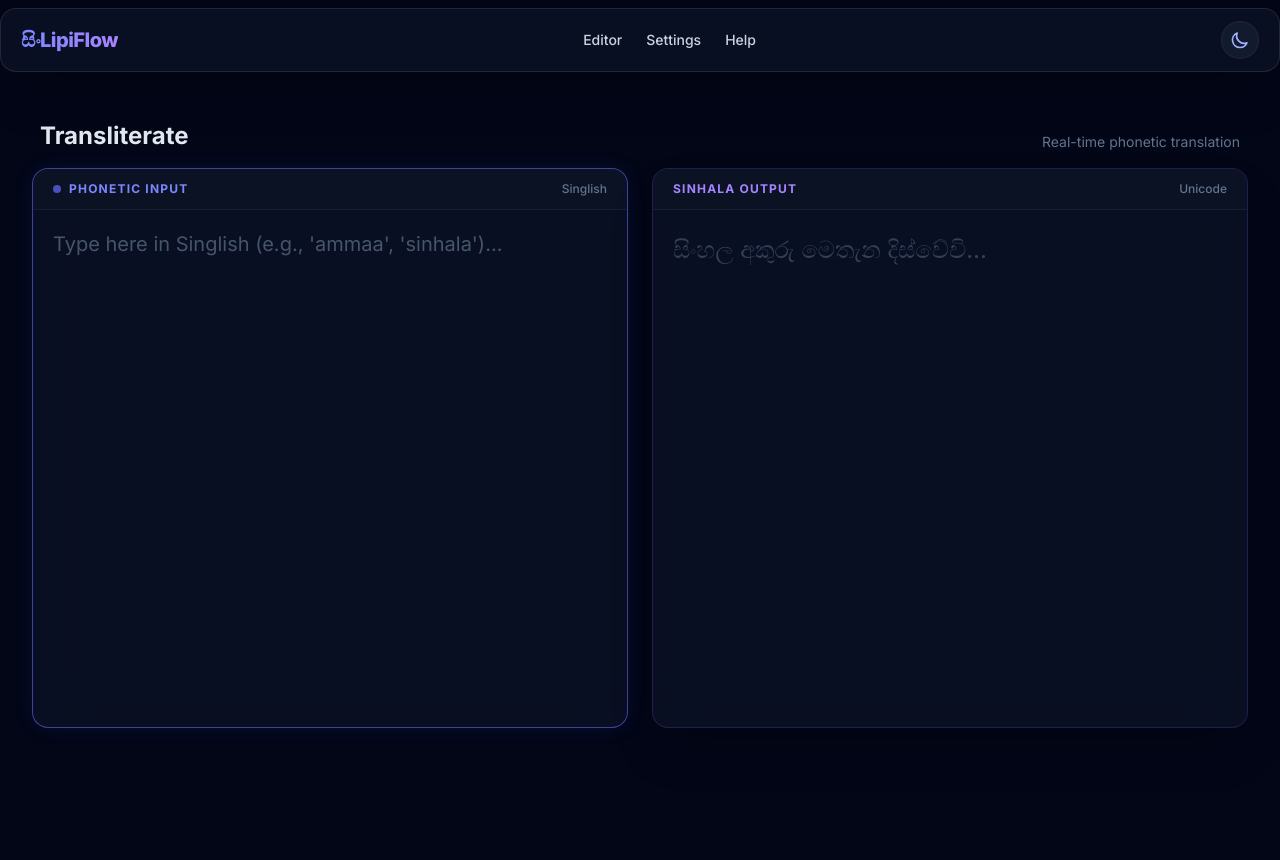
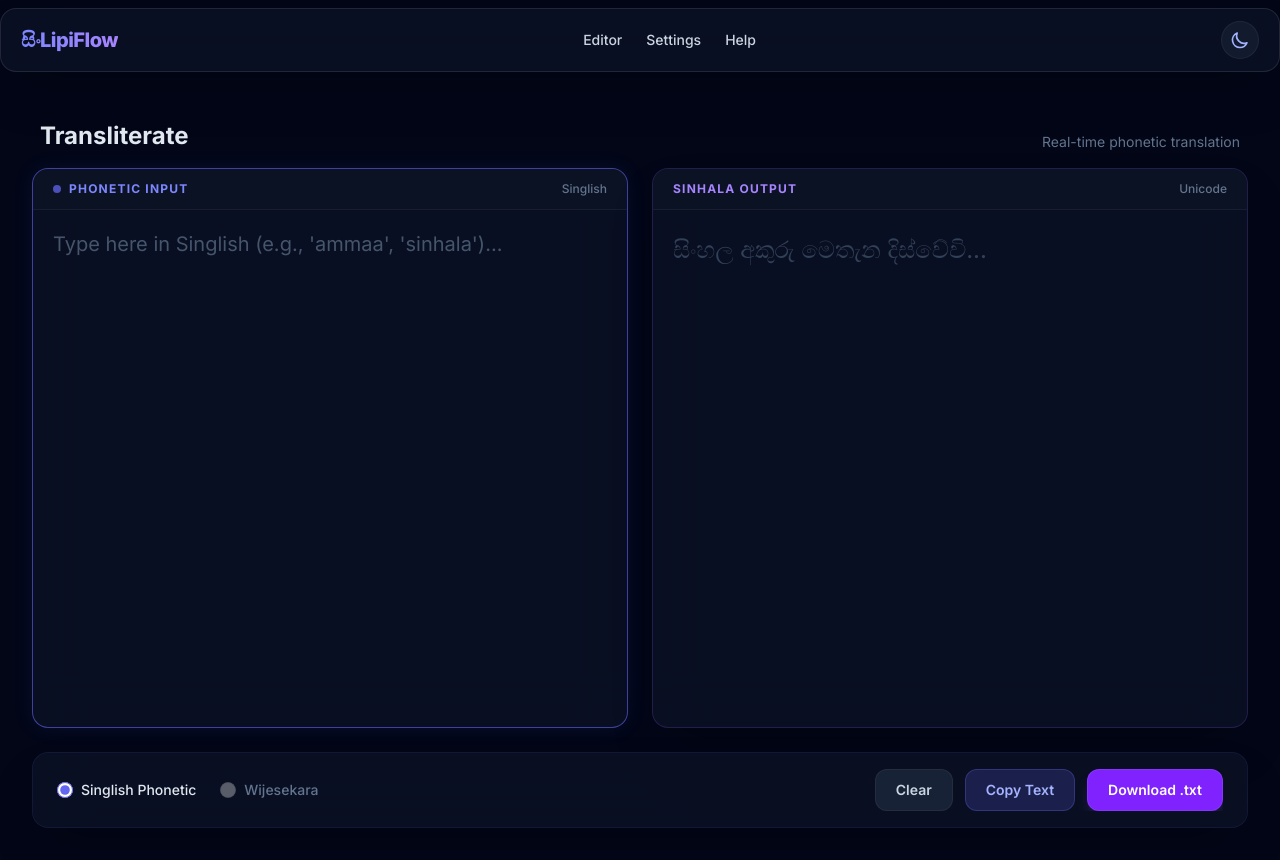
Before and after one commit to iamlasantha/LipiFlow, a Next.js app: page / in a window 1280 px wide. Before the commit the page ends 800 px from the top, so only its background shows below. Built offline with nearby package versions, Linux system fonts and the light colour scheme.

Commit message:
feat(ui): implement utility Toolbar component for Editor

```diff
--- a/src/components/Editor.tsx
+++ b/src/components/Editor.tsx
@@ -1,11 +1,13 @@
 'use client';
 
 import { useTransliteration } from '@/hooks/useTransliteration';
+import { Toolbar } from './Toolbar';
 
 export function Editor() {
-  const { inputText, outputText, handleInputChange } = useTransliteration();
+  const { inputText, outputText, handleInputChange, clear } = useTransliteration();
 
   return (
+    <div className="w-full flex flex-col">
       <div className="w-full flex flex-col lg:flex-row gap-6 h-[60vh] lg:h-[70vh] min-h-[400px]">
         {/* Left Card: Input */}
         <div className="flex-1 glass-panel flex flex-col overflow-hidden relative group border-indigo-500/20 focus-within:border-indigo-500/60 focus-within:shadow-[0_0_20px_rgba(99,102,241,0.1)] transition-all duration-300">
@@ -43,5 +45,9 @@ export function Editor() {
           />
         </div>
       </div>
+
+      {/* Toolbar actions */}
+      <Toolbar outputText={outputText} onClear={clear} />
+    </div>
   );
 }
--- /dev/null
+++ b/src/components/Toolbar.tsx
@@ -0,0 +1,76 @@
+'use client';
+
+import { useState } from 'react';
+
+interface ToolbarProps {
+  outputText: string;
+  onClear: () => void;
+}
+
+export function Toolbar({ outputText, onClear }: ToolbarProps) {
+  const [copied, setCopied] = useState(false);
+
+  const handleCopy = async () => {
+    if (!outputText) return;
+    try {
+      await navigator.clipboard.writeText(outputText);
+      setCopied(true);
+      setTimeout(() => setCopied(false), 2000);
+    } catch (err) {
+      console.error('Failed to copy', err);
+    }
+  };
+
+  const handleDownload = () => {
+    if (!outputText) return;
+    const blob = new Blob([outputText], { type: 'text/plain;charset=utf-8' });
+    const url = URL.createObjectURL(blob);
+    const link = document.createElement('a');
+    link.href = url;
+    link.download = `LipiFlow_export_${new Date().toISOString().split('T')[0]}.txt`;
+    link.click();
+    URL.revokeObjectURL(url);
+  };
+
+  return (
+    <div className="w-full flex flex-col md:flex-row items-center justify-between glass-panel px-6 py-4 border-indigo-500/10 mt-6 gap-4">
+      {/* Layout Toggle Mapping (Singlish / Wijesekara mapping selection) */}
+      <div className="flex items-center gap-6">
+        <label className="flex items-center gap-2 cursor-pointer text-sm font-medium text-slate-200 hover:text-indigo-400 transition-colors">
+          <input type="radio" defaultChecked name="layout" className="w-4 h-4 accent-indigo-500 border-slate-600 bg-slate-800" />
+          Singlish Phonetic
+        </label>
+        <label className="flex items-center gap-2 cursor-pointer text-sm font-medium text-slate-500 hover:text-indigo-400 transition-colors" title="Coming soon">
+          <input type="radio" disabled name="layout" className="w-4 h-4 accent-indigo-500 border-slate-700 bg-slate-800 disabled:opacity-50" />
+          Wijesekara
+        </label>
+      </div>
+
+      {/* Editor Utilities */}
+      <div className="flex items-center gap-3 w-full md:w-auto overflow-x-auto pb-1 md:pb-0">
+        <button
+          onClick={onClear}
+          className="px-5 py-2.5 rounded-xl text-sm font-semibold text-slate-300 bg-slate-800/80 hover:bg-slate-700 hover:text-red-400 transition-all border border-white/5 active:scale-95 whitespace-nowrap"
+        >
+          Clear
+        </button>
+        <button
+          onClick={handleCopy}
+          className={`px-5 py-2.5 rounded-xl text-sm font-semibold transition-all border active:scale-95 whitespace-nowrap ${
+            copied
+              ? 'bg-emerald-500/20 text-emerald-300 border-emerald-500/30'
+              : 'bg-indigo-500/20 text-indigo-300 border-indigo-500/30 hover:bg-indigo-500/30 hover:shadow-lg hover:shadow-indigo-500/10'
+          }`}
+        >
+          {copied ? '✓ Copied' : 'Copy Text'}
+        </button>
+        <button
+          onClick={handleDownload}
+          className="px-5 py-2.5 rounded-xl text-sm font-semibold bg-violet-600 hover:bg-violet-500 text-white transition-all shadow-lg shadow-violet-500/20 active:scale-95 border border-violet-400/20 whitespace-nowrap"
+        >
+          Download .txt
+        </button>
+      </div>
+    </div>
+  );
+}
```
Lines whose indentation alone changed are shown as unchanged.
